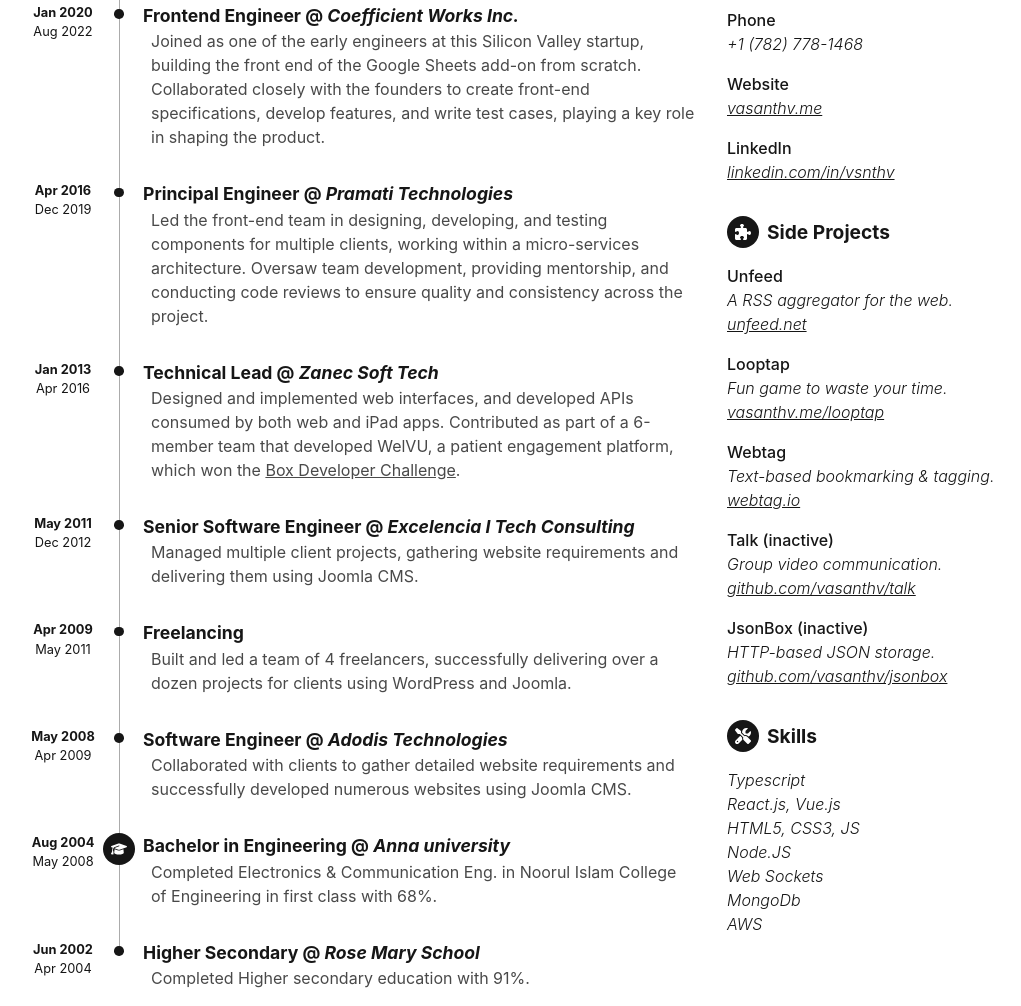
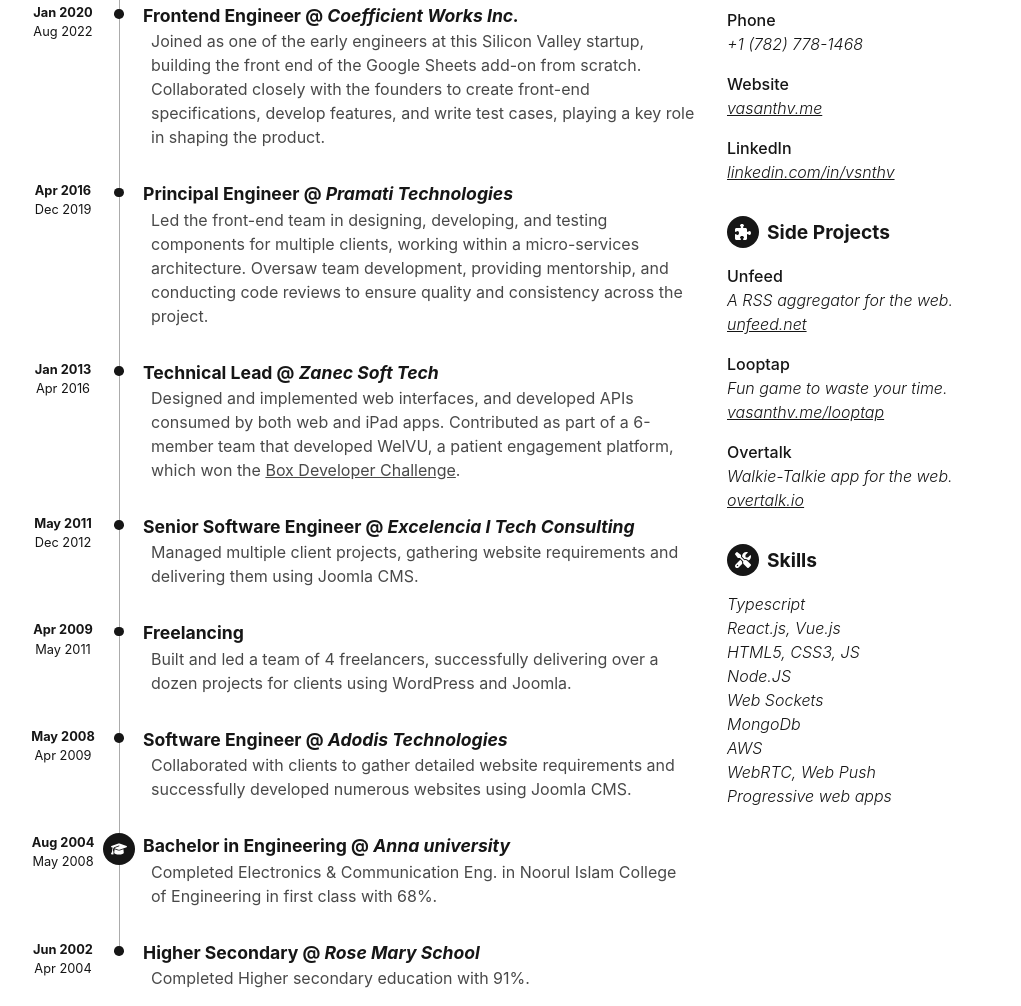
Before and after one commit to vasanthv/vasanthv.github.io, an Eleventy site: page resume/src/index.html in a window 1280 px wide. Shown: the part 374-1380 px from the top of the page, without its empty margins (105-1126 px from the left). Built offline with nearby package versions, Linux system fonts and the light colour scheme; Eleventy itself is replaced by a stand-in of ours; files that its build step writes are made by us from their sources.

Commit message:
Add files via upload

```diff
--- a/resume/src/index.html
+++ b/resume/src/index.html
@@ -15,9 +15,7 @@
 			<span id="job-title">Frontend Engineer</span>
 		</header>
 		<section id="about">
-			With over <strong>16 years</strong> of experience in various web technologies, I am passionate about building
-			products that address real customer problems. It's a bonus if I can also be a user of the product, as it deepens
-			my connection to the solution. I place a strong emphasis on crafting exceptional UI/UX.
+			With over <strong>16 years</strong> of experience in various web technologies, I am skilled at solving real customer problems with elegant UI/UX designs. I am passionate about building tools that blend minimalism with functionality. Thrives in dynamic environments where innovation meets practicality.
 		</section>
 		<main>
 			<section>
@@ -160,7 +158,7 @@
 						</li>
 						<li>
 							<div class="key">Website</div>
-							<a href="vasanthv.me" class="value" target="_blank">vasanthv.me</a>
+							<a href="https://vasanthv.me" class="value" target="_blank">vasanthv.me</a>
 						</li>
 						<li>
 							<div class="key">LinkedIn</div>
@@ -186,21 +184,9 @@
 							<a href="https://vasanthv.github.io/looptap" class="value" target="_blank"> vasanthv.me/looptap </a>
 						</li>
 						<li>
-							<div class="key">Webtag</div>
-							<div class="value">Text-based bookmarking & tagging.</div>
-							<a href="https://webtag.io" class="value" target="_blank">webtag.io</a>
-						</li>
-						<li>
-							<div class="key">Talk (inactive)</div>
-							<div class="value">Group video communication.</div>
-							<a href="https://github.com/vasanthv/talk" class="value" target="_blank"> github.com/vasanthv/talk </a>
-						</li>
-						<li>
-							<div class="key">JsonBox (inactive)</div>
-							<div class="value">HTTP-based JSON storage.</div>
-							<a href="https://github.com/vasanthv/jsonbox" class="value" target="_blank">
-								github.com/vasanthv/jsonbox
-							</a>
+							<div class="key">Overtalk</div>
+							<div class="value">Walkie-Talkie app for the web.</div>
+							<a href="https://overtalk.io" class="value" target="_blank">overtalk.io</a>
 						</li>
 					</ul>
 				</section>
@@ -219,6 +205,8 @@
 							<div class="value">Web Sockets</div>
 							<div class="value">MongoDb</div>
 							<div class="value">AWS</div>
+							<div class="value">WebRTC, Web Push</div>
+							<div class="value">Progressive web apps</div>
 						</li>
 					</ul>
 				</section>
```
